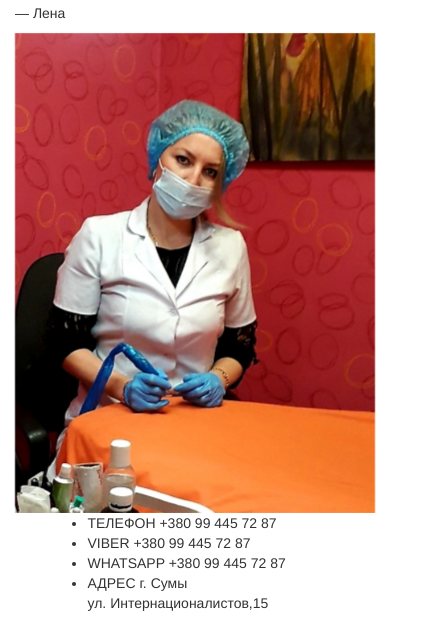
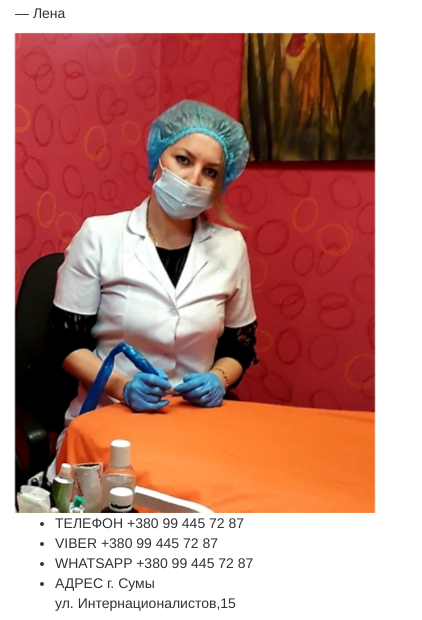
Before and after one commit to pragmasoft-ukraine/makeup-site, a website: page src/index.html in a window 390 px wide. Shown: the part 4169-4789 px from the top of the page, 422 px wide, since content can reach past the window. Drawn offline with nearby package versions, Linux system fonts and the light colour scheme; some packages are replaced by stand-ins of ours; files that its build step writes are made by us from their sources; grey boxes are pictures that could not be loaded; a script that the page names is missing; files whose address does not match are found by name.

Commit message:
Contact details optimized for mobile view.

```diff
--- a/src/index.html
+++ b/src/index.html
@@ -231,7 +231,7 @@
           <div class="col-md-6 col-sm-6 probootstrap-animate">
             <img src="img/me.jpg" class="img-responsive center-block">
           </div>
-          <div class="col-md-3 col-sm-3 col-xs-push-1">
+          <div class="col-md-3 col-sm-3 col-sm-push-1">
             <ul class="probootstrap-contact-details">
               <li>
                 <span class="text-uppercase">Телефон</span>
```
Also changed, not shown: src/scss/style.scss (+5 -3 lines).
